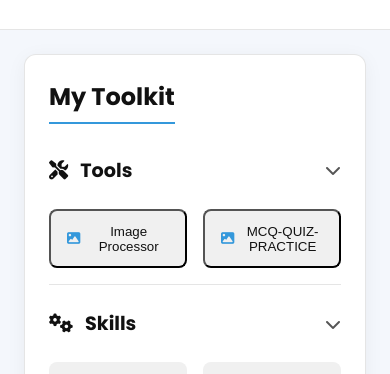
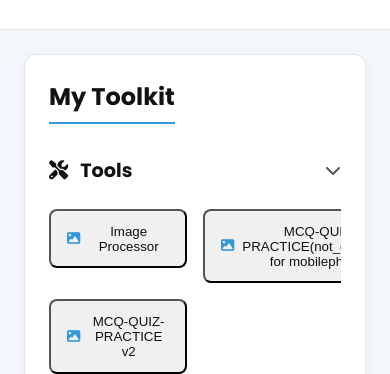
Before and after one commit to Abhik128911/Portfolio_dashboard_new, a plain HTML site: page index.html in a window 390 px wide. Shown: the part 547-921 px from the top of the page. Drawn offline with Linux system fonts and the light colour scheme.

Commit message:
Update index.html

```diff
--- a/index.html
+++ b/index.html
@@ -76,7 +76,12 @@
                              </div>
                             <div>
                                 <button class="tool-item" onclick="location.href='tools/MCQ_QUIZ/index.html'">
-                                    <i class="fas fa-image"></i> MCQ-QUIZ-PRACTICE
+                                    <i class="fas fa-image"></i> MCQ-QUIZ-PRACTICE(not_optimized for mobilephone)
+                                </button>
+                             </div>
+                            <div>
+                                <button class="tool-item" onclick="location.href='tools/mcq2.0/index.html'">
+                                    <i class="fas fa-image"></i> MCQ-QUIZ-PRACTICE v2
                                 </button>
                              </div>
                             <!-- <div class="tool-item"><i class="fab fa-css3-alt"></i> CSS3</div>
```
